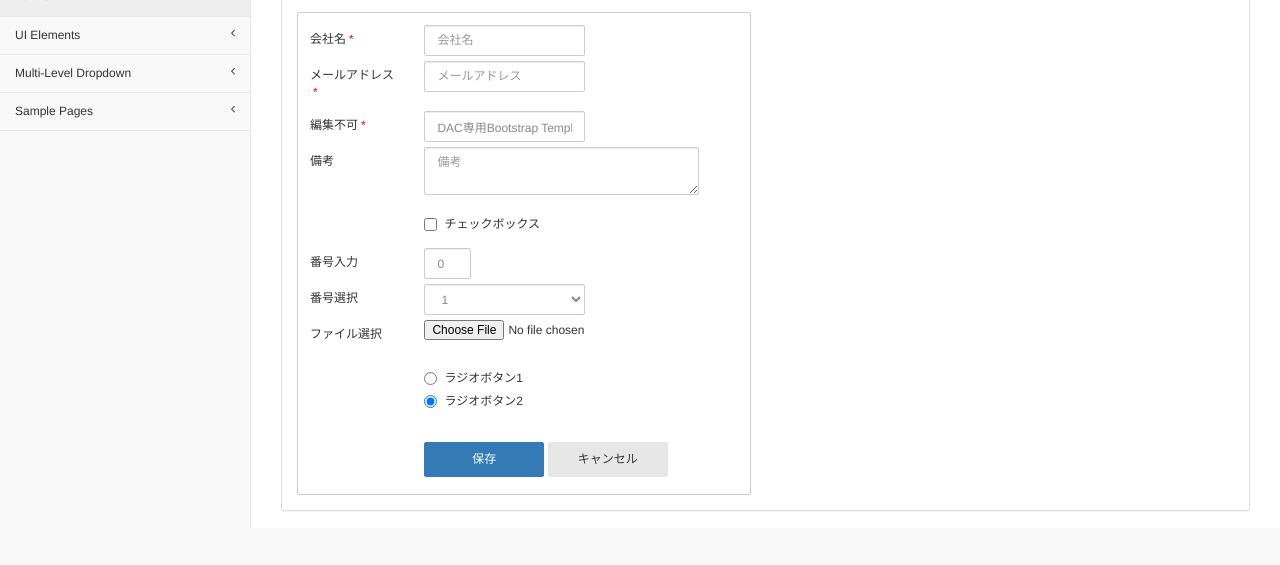
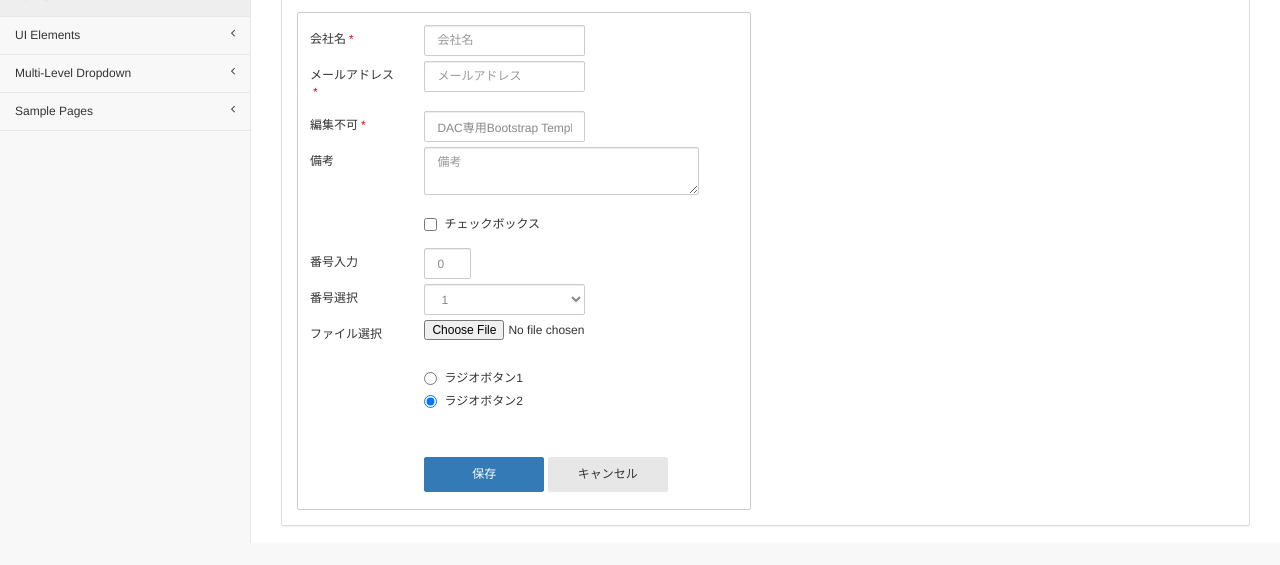
Before and after one commit to hironohama/custom_bootstrap, a website: page pages/forms.html in a window 1280 px wide. Shown: the part 187-752 px from the top of the page. Drawn offline with Linux system fonts and the light colour scheme.

Commit message:
form_margin修正

```diff
--- a/pages/forms.html
+++ b/pages/forms.html
@@ -465,7 +465,7 @@
                                                 </div>
                                                 </div>
                                                 <br>
-                                                <div class="form-group">
+                                                <div class="form-group margin">
                                                 <div class="row">
                                                     <div class="col-xs-offset-3 col-xs-10">
                                                         <div class="button">
```
Also changed, not shown: README.md, dist/css/dac-bootstrap.css.
